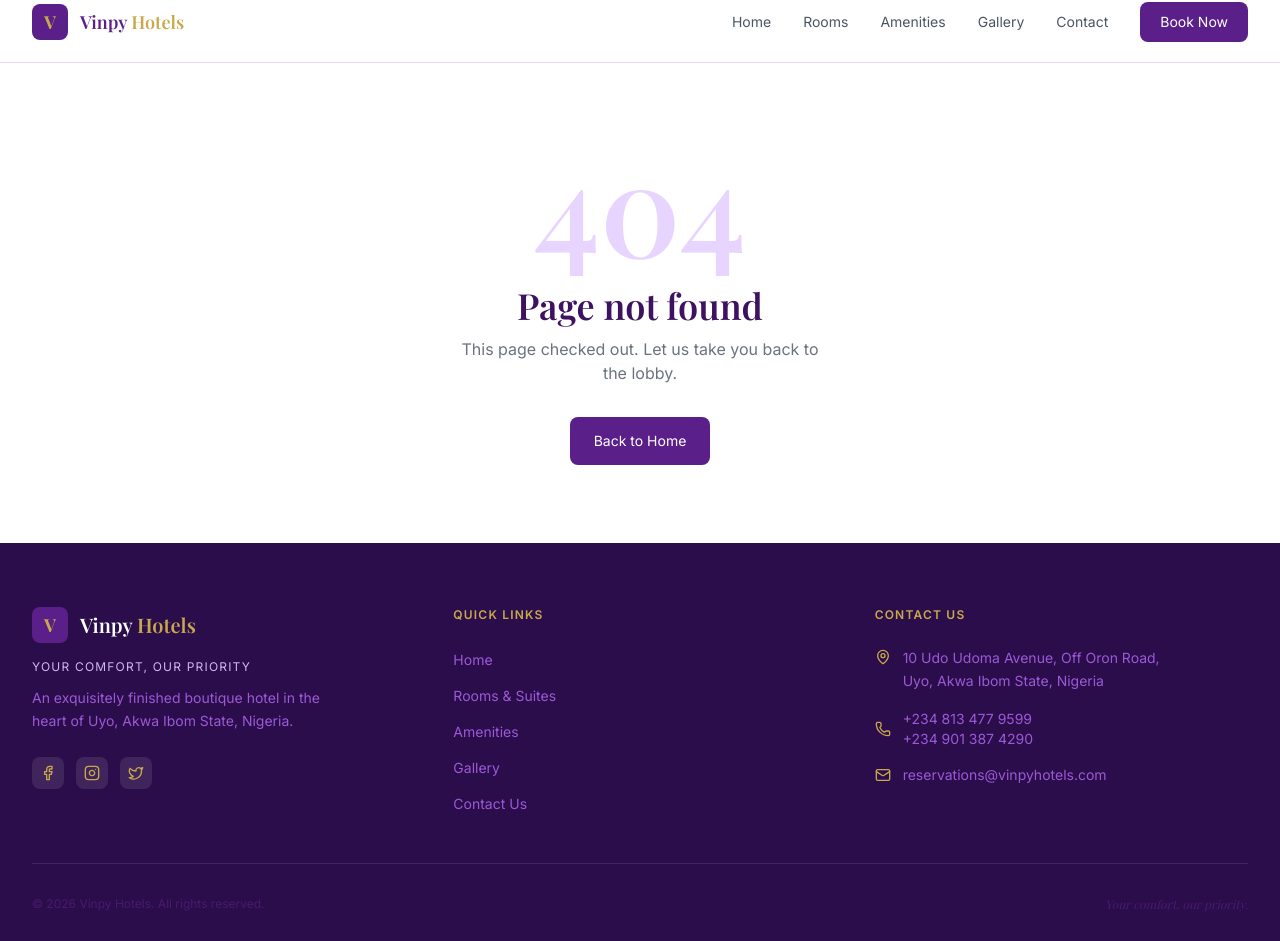
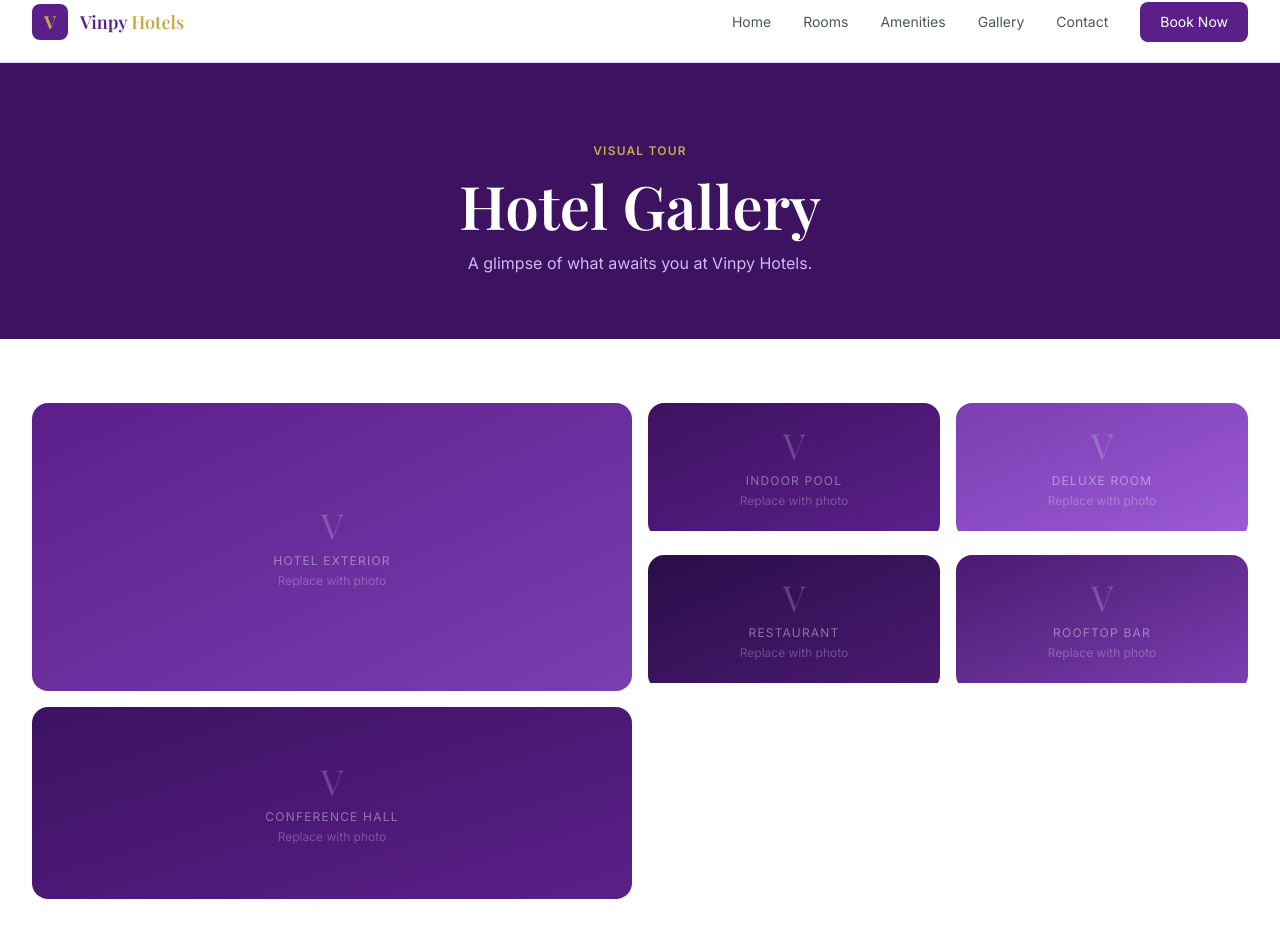
Before and after one commit to peculiar157/Vinpy-Hotels, a Next.js app: page /gallery in a window 1280 px wide. Before the commit this address had no page. Shown: the part 18-959 px from the top of the page. Built offline with nearby package versions, Linux system fonts and the light colour scheme; a web font is replaced by a local one.

Commit message:
Create page.tsx

```diff
--- /dev/null
+++ b/app/gallery/page.tsx
@@ -0,0 +1,61 @@
+import type { Metadata } from "next";
+
+export const metadata: Metadata = { title: "Gallery" };
+
+const placeholders = [
+  { label: "Hotel Exterior", span: "md:col-span-2 md:row-span-2", height: "h-72", gradient: "from-purple-500 to-purple-400" },
+  { label: "Indoor Pool", span: "", height: "h-32", gradient: "from-purple-700 to-purple-500" },
+  { label: "Deluxe Room", span: "", height: "h-32", gradient: "from-purple-400 to-purple-300" },
+  { label: "Restaurant", span: "", height: "h-32", gradient: "from-purple-800 to-purple-600" },
+  { label: "Rooftop Bar", span: "", height: "h-32", gradient: "from-purple-600 to-purple-400" },
+  { label: "Conference Hall", span: "md:col-span-2", height: "h-48", gradient: "from-purple-700 to-purple-500" },
+];
+
+export default function GalleryPage() {
+  return (
+    <div>
+      <section className="bg-purple-700 pt-20 pb-16 px-6 text-center">
+        <p className="font-inter text-xs font-semibold text-gold-400 uppercase tracking-widest mb-4">
+          Visual Tour
+        </p>
+        <h1 className="font-playfair text-5xl md:text-6xl font-semibold text-white mb-4">
+          Hotel Gallery
+        </h1>
+        <p className="font-inter text-purple-200 max-w-xl mx-auto">
+          A glimpse of what awaits you at Vinpy Hotels.
+        </p>
+      </section>
+
+      <section className="max-w-7xl mx-auto px-6 lg:px-8 py-16">
+        <div className="grid grid-cols-1 md:grid-cols-4 gap-4 auto-rows-auto">
+          {placeholders.map((item) => (
+            <div
+              key={item.label}
+              className={item.span + " rounded-2xl overflow-hidden cursor-pointer group"}
+            >
+              <div
+                className={item.height + " bg-gradient-to-br " + item.gradient + " flex items-center justify-center relative"}
+              >
+                <div className="text-center">
+                  <div className="font-playfair text-4xl text-white/20 mb-2">V</div>
+                  <p className="font-inter text-xs text-white/40 uppercase tracking-widest">
+                    {item.label}
+                  </p>
+                  <p className="font-inter text-xs text-white/25 mt-1">Replace with photo</p>
+                </div>
+              </div>
+            </div>
+          ))}
+        </div>
+
+        <div className="mt-10 text-center">
+          <p className="font-inter text-sm text-gray-500">
+            Follow us on{" "}
+            <span className="text-purple-500 font-medium">@vinpyhotels on Instagram</span>
+            {" "}for more photos and videos.
+          </p>
+        </div>
+      </section>
+    </div>
+  );
+}
```
